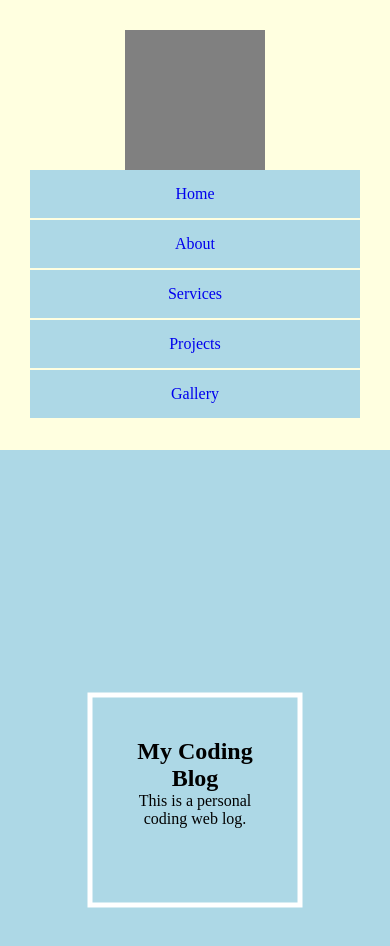
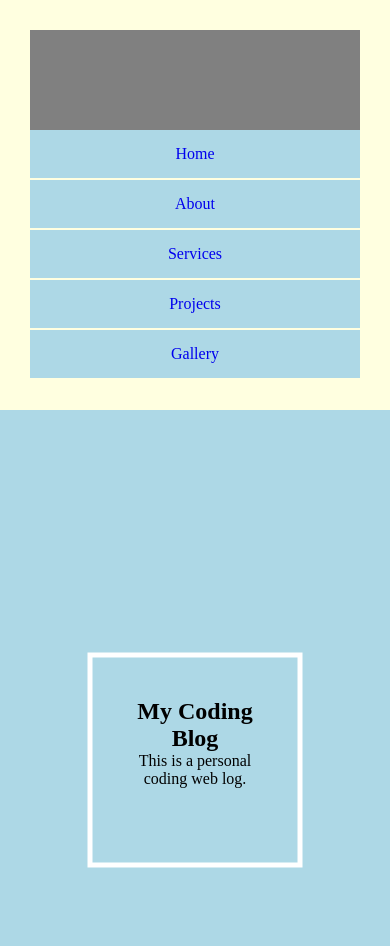
Before and after one commit to dtalosig/css-rwd, a plain HTML site: page index.html in a window 390 px wide. Shown: the top 946 px of the page. Drawn offline with Linux system fonts and the light colour scheme.

Commit message:
modified html and css

```diff
--- a/css/style.css
+++ b/css/style.css
@@ -13,18 +13,21 @@ nav{
 	background-color: lightyellow;
 	position: static;
 	width: 100%;
+
 }
 
 
 main{
 	background-color: lightgrey;
 	position: relative;
+
 }
 
 .banner{
 	position: relative;
 	height: 700px;
 	background-color: lightblue;
+
 }
 
 .about{
@@ -67,10 +70,10 @@ footer{
 }
 
 .logo{
-	width: 140px;
-	height: 140px;
+	width: 100%;
+	height: 100px;
 	background-color: grey;
-	margin: 0 auto;				/*CENTER*/
+			/*CENTER*/
 }
 
 ul > li{
@@ -103,7 +106,7 @@ ul > li > a{
 
 .column{
 	border: 1px solid #fff;
-	width: 300px;				/*it will overlap*/
+	width: 100%;				/*it will overlap*/
 	margin-left: 1%;
 	margin-right:1%;
 	margin-bottom: 1%;
--- a/index.html
+++ b/index.html
@@ -7,8 +7,8 @@
 </head>
 <body>
 
-<nav>
-	<div class="logo"></div>
+<nav class="clear">
+	<div class="logo clear"></div>
 	<ul>
 		<li><a href="#homeSec">Home</a></li>
 		<li><a href="#aboutSec">About</a></li>
```
